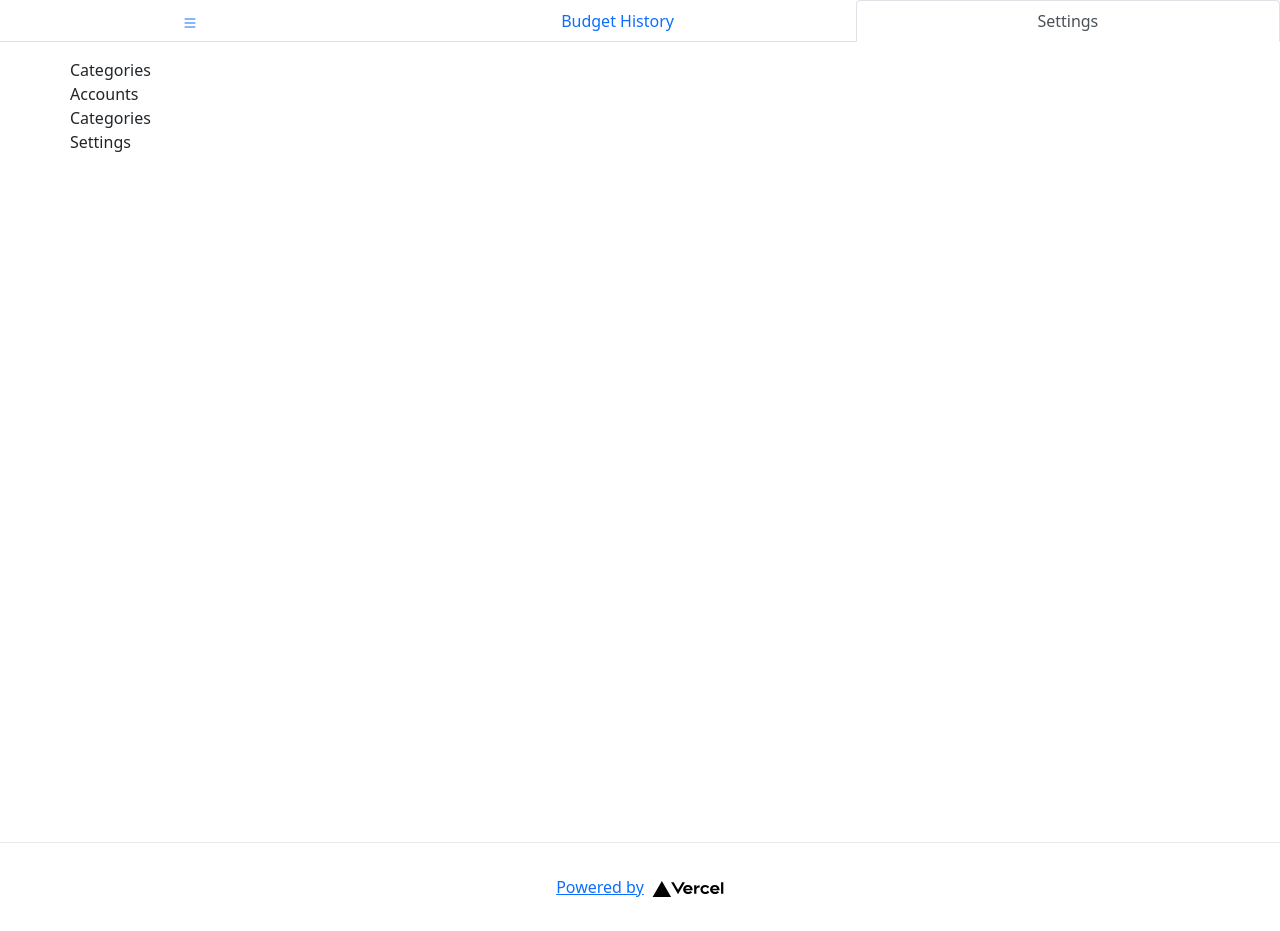
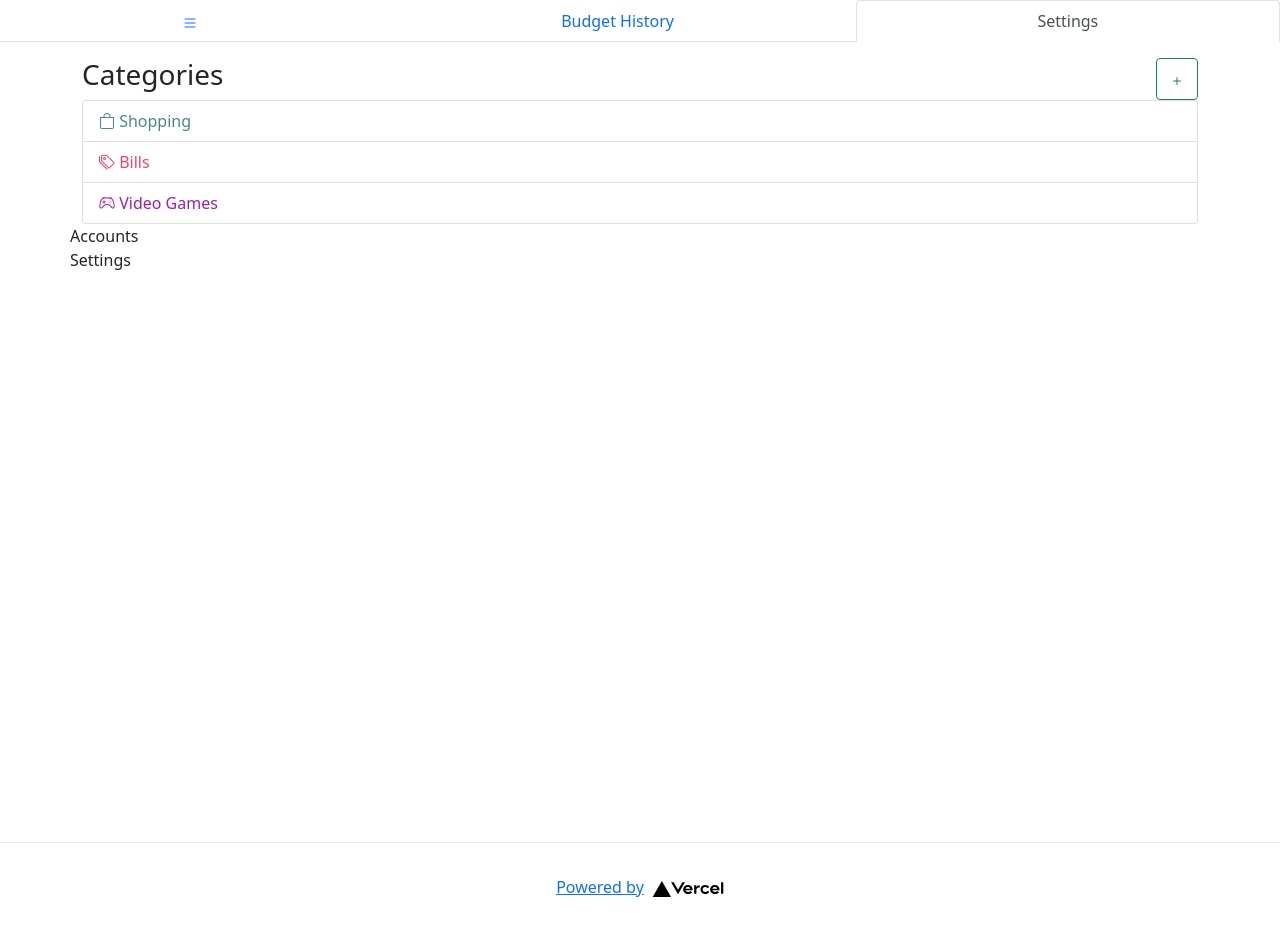
Before and after one commit to oliverwhite19/budgeterino, a Next.js app: page /settings in a window 1280 px wide. Built offline with nearby package versions, Linux system fonts and the light colour scheme.

Commit message:
feat: add some default categories

```diff
--- /dev/null
+++ b/components/budget/CategoryItem.tsx
@@ -0,0 +1,11 @@
+import { Category } from '../../types';
+
+const CategoryItem = ({ category }: { category: Category }) => {
+    return (
+        <div style={{ color: category.color }}>
+            <i className={category.icon} /> {category.name}
+        </div>
+    );
+};
+
+export default CategoryItem;
--- /dev/null
+++ b/components/settings/categories.tsx
@@ -0,0 +1,46 @@
+import { styled } from '@stitches/react';
+import { useState } from 'react';
+import { Button, ListGroup } from 'react-bootstrap';
+import { Plus } from 'react-bootstrap-icons';
+import useStorage from '../../hooks/useStorage';
+import { Category } from '../../types';
+import CategoryItem from '../budget/CategoryItem';
+
+export const defaultCategories: Array<Category> = [
+    { direction: 'out', icon: 'bi bi-bag', color: '#488a82', name: 'Shopping' },
+    { direction: 'out', icon: 'bi bi-tags', color: '#f54266', name: 'Bills' },
+    { direction: 'out', icon: 'bi bi-controller', color: '#a11dad', name: 'Video Games' },
+];
+
+export const TitleContainer = styled('div', {
+    display: 'flex',
+    width: '100%',
+    justifyContent: 'space-between',
+    marginRight: '15px',
+});
+
+const Categories = () => {
+    const { getItem } = useStorage();
+    const localCategories = getItem('categories', defaultCategories, 'local');
+    const [categories, setCategories] = useState(localCategories);
+
+    return (
+        <>
+            <TitleContainer>
+                <h3>Categories</h3>
+                <Button variant="outline-success">
+                    <Plus />
+                </Button>
+            </TitleContainer>
+            <ListGroup>
+                {categories.map((category: Category, index: number) => (
+                    <ListGroup.Item key={index}>
+                        <CategoryItem category={category} />
+                    </ListGroup.Item>
+                ))}
+            </ListGroup>
+        </>
+    );
+};
+
+export default Categories;
--- a/pages/_app.tsx
+++ b/pages/_app.tsx
@@ -4,17 +4,10 @@ import 'bootstrap/dist/css/bootstrap.css';
 import Menu from '../components/navigation/Menu';
 import styles from '../styles/Home.module.css';
 import Image from 'next/image';
-import Head from 'next/head';
 
 function MyApp({ Component, pageProps }: AppProps) {
     return (
         <>
-            <Head>
-                <title>Budgeterino</title>
-                <meta name="description" content="Budget App for Budget People" />
-                <link rel="icon" href="/favicon.ico" />
-            </Head>
-
             <Menu />
             <main className={styles.main}>
                 <Component {...pageProps} />
--- a/pages/_document.tsx
+++ b/pages/_document.tsx
@@ -7,7 +7,14 @@ export default class Document extends NextDocument {
         return (
             <Html lang="en">
                 <Head>
+                    <title>Budgeterino</title>
+                    <meta name="description" content="Budget App for Budget People" />
+                    <link rel="icon" href="/favicon.ico" />
                     <style id="stitches" dangerouslySetInnerHTML={{ __html: getCssText() }} />
+                    <link
+                        rel="stylesheet"
+                        href="https://cdn.jsdelivr.net/npm/bootstrap-icons@1.8.3/font/bootstrap-icons.css"
+                    ></link>
                 </Head>
                 <body>
                     <Main />
--- a/pages/settings.tsx
+++ b/pages/settings.tsx
@@ -1,14 +1,18 @@
+import dynamic from 'next/dynamic';
 import Container from 'react-bootstrap/Container';
 import Row from 'react-bootstrap/Row';
+import Categories from '../components/settings/categories';
 
 const Settings = () => {
     return (
         <Container>
-            <Row>Categories</Row>
+            <Categories />
             <Row>Accounts</Row>
-            <Row>Categories</Row>
             <Row>Settings</Row>
         </Container>
     );
 };
-export default Settings;
+
+export default dynamic(() => Promise.resolve(Settings), {
+    ssr: false,
+});
--- /dev/null
+++ b/types/index.ts
@@ -0,0 +1,15 @@
+export type Category = {
+    name: string;
+    color: string;
+    icon: string;
+    direction: 'out' | 'in';
+};
+
+export type budgetItem = {
+    description: string;
+    date: string;
+    direction: string;
+    value: number;
+    currency?: string;
+    category: Category;
+};
```
Also changed, not shown: components/budget/AddLineItem.tsx (+14 -3 lines), components/budget/LineItem.tsx (+5 -8 lines), pages/index.tsx (+1 -7 lines).
